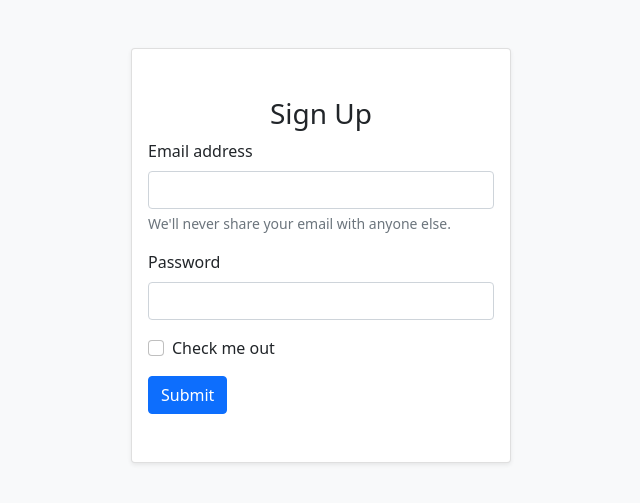
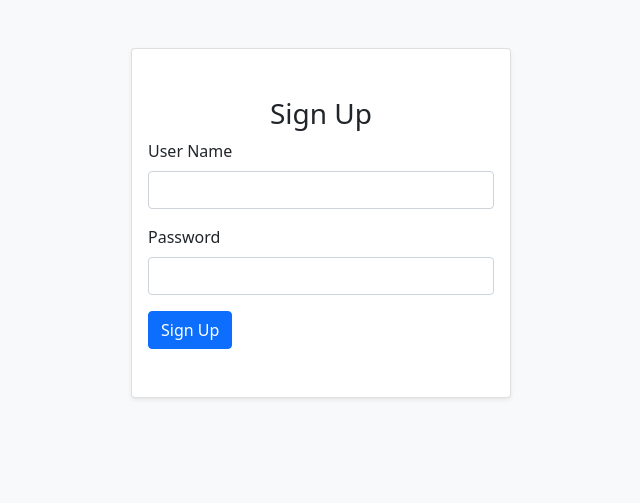
Before and after one commit to xiluna/Popcorn, a Flask app: page /signup in a window 1280 px wide. Shown: the part 56-559 px from the top of the page, without its empty margins (319-959 px from the left). Run offline with Flask 2, Linux system fonts and the light colour scheme.

Commit message:
finished sign up

```diff
--- a/popcorn_app/templates/signup.html
+++ b/popcorn_app/templates/signup.html
@@ -4,28 +4,22 @@
     <div class="row row-cols-md-3 justify-content-center">
       <div class="card py-5 px-3 shadow-sm">
         <h3 class="text-center">Sign Up</h3>
-        <form>
+        <form action="/signup" method="POST">
+          {{ form.csrf_token }}
           <div class="mb-3">
-            <label for="exampleInputEmail1" class="form-label">Email address</label>
-            <input
-              type="email"
-              class="form-control"
-              id="exampleInputEmail1"
-              aria-describedby="emailHelp"
-            />
-            <div id="emailHelp" class="form-text">
-              We'll never share your email with anyone else.
-            </div>
+            <label class="form-label">{{ form.username.label }}</label>
+            {{ form.username(class='form-control') }}
+            <ul>
+              {% for error in form.username.errors %}
+              <li class="error">{{ error }}</li>
+              {% endfor %}
+            </ul>
           </div>
           <div class="mb-3">
-            <label for="exampleInputPassword1" class="form-label">Password</label>
-            <input type="password" class="form-control" id="exampleInputPassword1" />
+            <label class="form-label"> {{ form.password.label }}</label>
+            {{ form.password(class='form-control') }}
           </div>
-          <div class="mb-3 form-check">
-            <input type="checkbox" class="form-check-input" id="exampleCheck1" />
-            <label class="form-check-label" for="exampleCheck1">Check me out</label>
-          </div>
-          <button type="submit" class="btn btn-primary">Submit</button>
+          {{ form.submit(class='btn btn-primary') }}
         </form>
       </div>
     </div>
```
